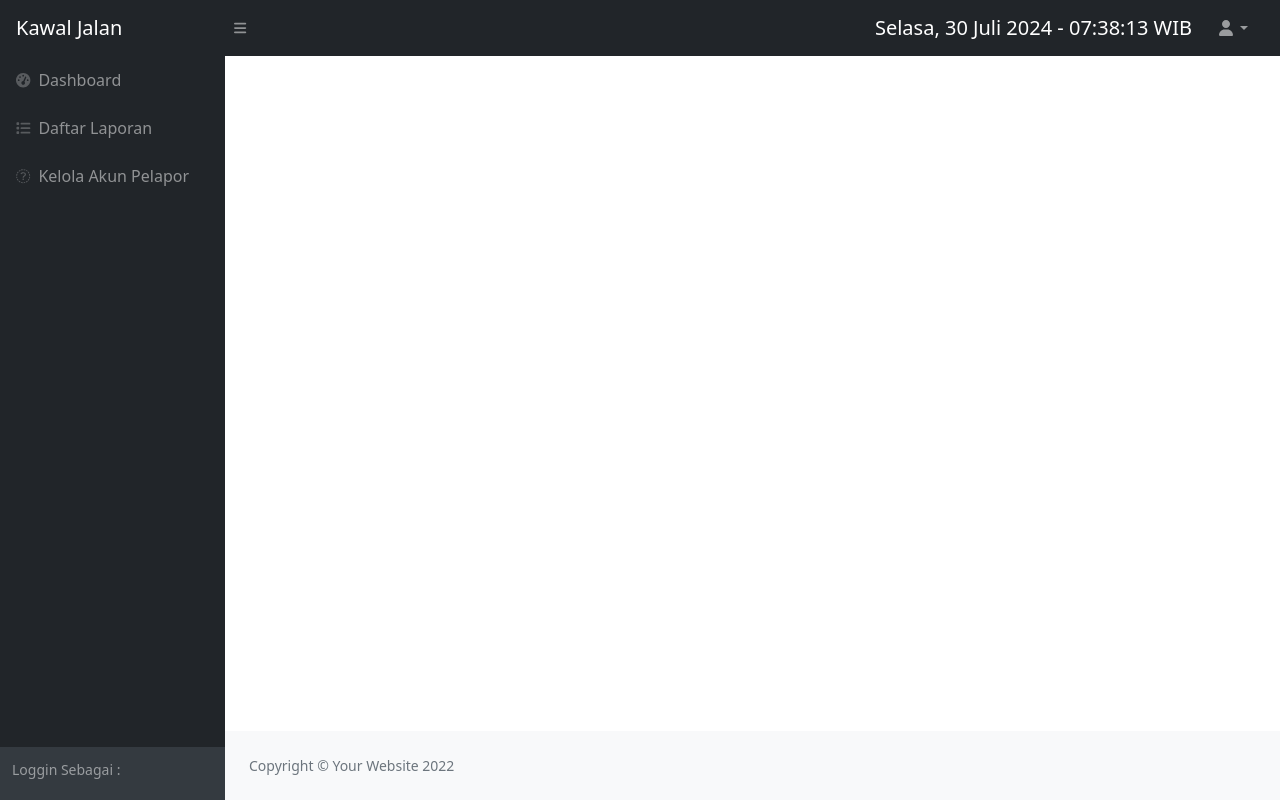
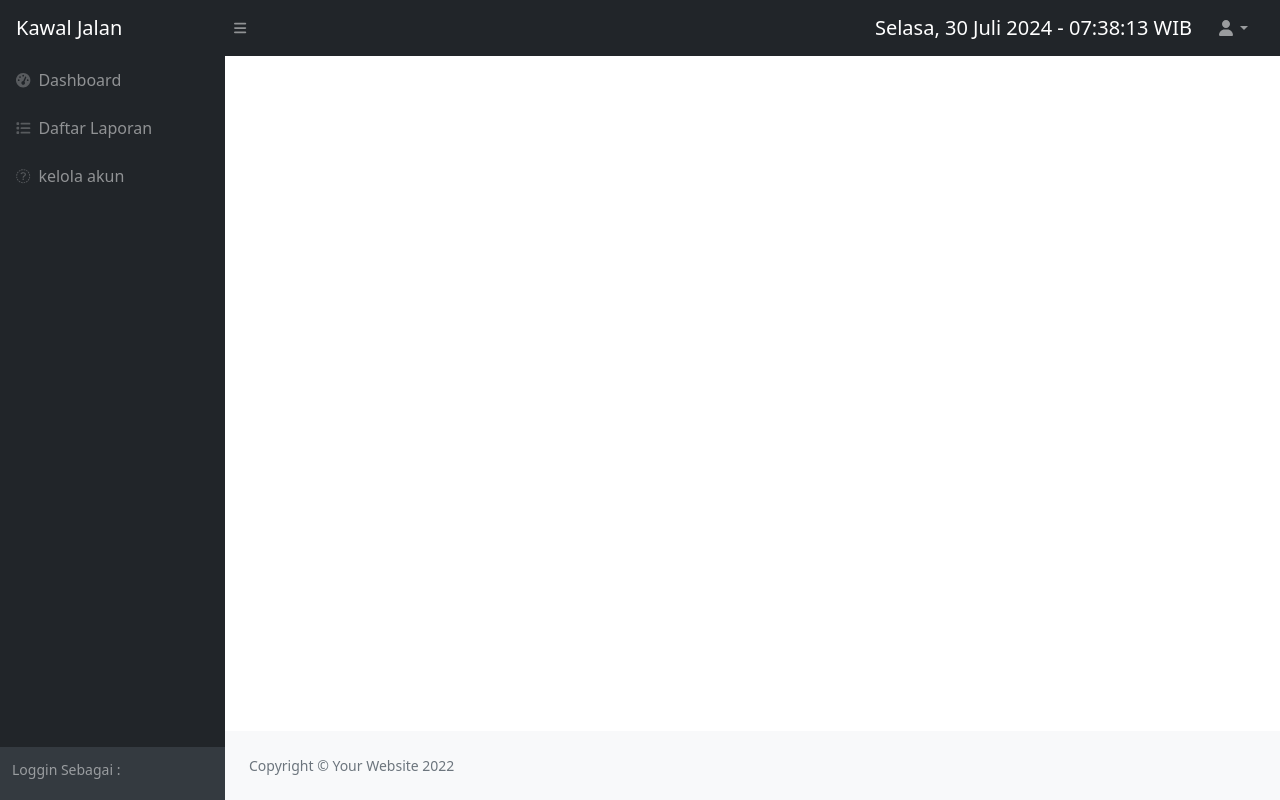
Before and after one commit to 0051Nasrulhakim/kawal_jalan, a CodeIgniter 4 app: the page made by app/Views/admin/index.php in a window 1280 px wide. Run offline with PHP 8.4 and a stand-in for CodeIgniter, Linux system fonts and the light colour scheme; the template is opened without the code that fills it, so the values that code supplies are empty; some libraries are stand-ins or nearby versions.

Commit message:
update title menu

```diff
--- a/app/Views/admin/content/kelola_akun.php
+++ b/app/Views/admin/content/kelola_akun.php
@@ -4,7 +4,7 @@
 <div class="container">
     <div class="wrapper-laporan-Tidak-Valid">
         <div class="title">
-            Kelola akun pelapor
+            Kelola akun
         </div>
         <table class="table table-striped table-laporan-masuk" id="table_laporanTidakValid">
             <thead>
--- a/app/Views/admin/header.php
+++ b/app/Views/admin/header.php
@@ -60,7 +60,7 @@
                             </a>
                             <a class="nav-link <?= $retVal = ($parameter == 'Kelola Akun') ? 'active' : '' ;?>" href="<?= base_url()?>admin/kelolaAkun">
                                 <div class="sb-nav-link-icon"><i class="fa-sharp fa-solid fa-school"></i></div>
-                                Kelola Akun Pelapor
+                                kelola akun
                             </a>
 
                         </div>
```
